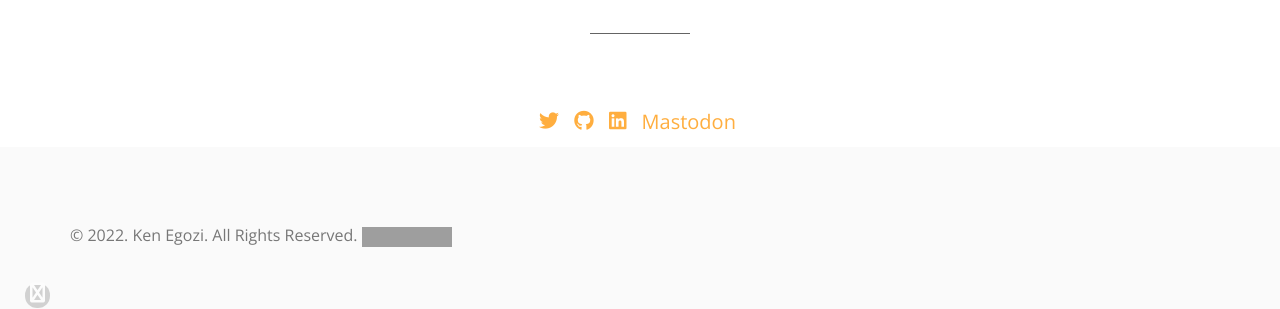
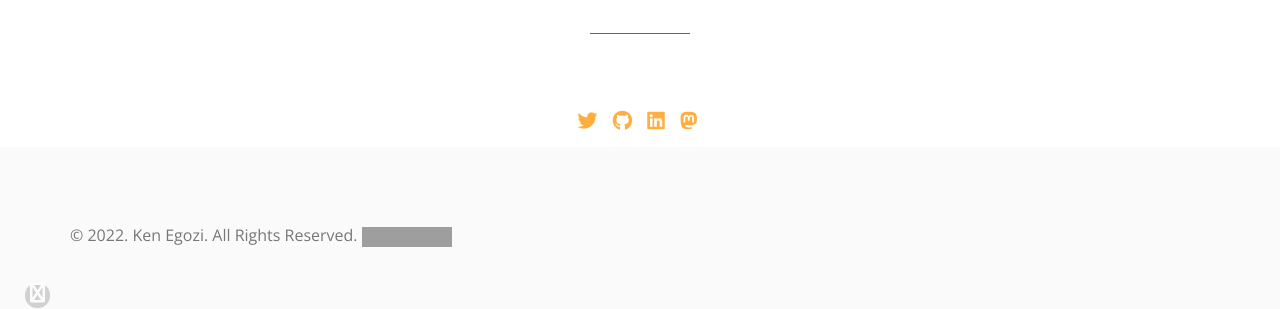
Before and after one commit to kenegozi/kenegozi.github.io, a Jekyll site: the page built from homepage.html, in a window 1280 px wide and 900 px high, scrolled down 2352 px. Shown: the part 567-876 px from the top of the window. Built offline with Jekyll 4.4.1, drawn with Linux system fonts in a browser that asks for light colours; comment, search, counter and statistics services are not loaded; grey boxes are pictures that could not be loaded.

Commit message:
mastodon icon

```diff
--- a/homepage.html
+++ b/homepage.html
@@ -131,7 +131,7 @@ permalink: '/index.html'
 						<li class="wow rollIn" data-wow-delay='0.3s'><a href="https://twitter.com/kenegozi" data-toggle="tooltip" data-placement="bottom" title="Twitter" class="twitter-follow-button" data-show-count="true"><i class="fab fa-twitter"></i></a></li>
 						<li class="wow rollIn" data-wow-delay='0.3s'><a href="https://github.com/kenegozi" data-toggle="tooltip" data-placement="bottom" title="Github"><i class="fab fa-github"></i></a></li>
 						<li class="wow rollIn" data-wow-delay='0.3s'><a href="http://www.linkedin.com/in/kenegozi" data-toggle="tooltip" data-placement="bottom" title="LinkedIn"><i class="fab fa-linkedin"></i></a></li>
-						<li class="wow rollIn" data-wow-delay='0.3s'><a rel="me" href="https://hachyderm.io/@kenegozi" data-toggle="tooltip" data-placement="bottom" title="Mastodon">Mastodon</a></a></li>
+						<li class="wow rollIn" data-wow-delay='0.3s'><a rel="me" href="https://hachyderm.io/@kenegozi" data-toggle="tooltip" data-placement="bottom" title="Mastodon"><i class="fab fa-mastodon"></i></a></li>
 					</ul>
 				</div>
 <script type="text/javascript">
```
